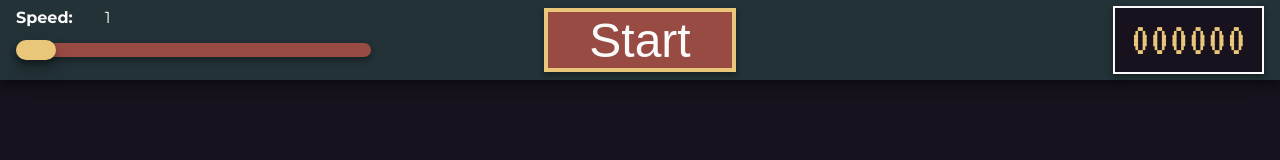
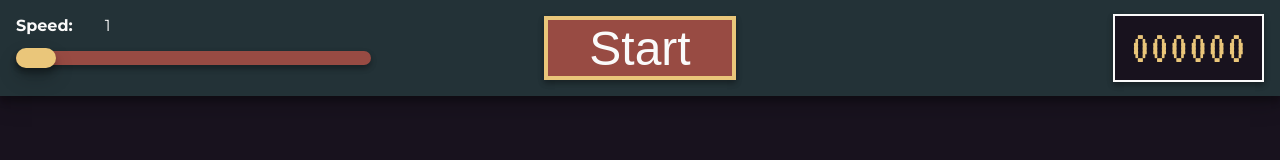
Before and after one commit to jgdigitaljedi/dots, a website: page views/index.html in a window 1280 px wide. Drawn offline with nearby package versions, Linux system fonts and the light colour scheme; files that its build step writes are made by us from their sources.

Commit message:
hardcoded toolbar height after seeing it run on glitch in short window

```diff
--- a/public/style/style.scss
+++ b/public/style/style.scss
@@ -22,9 +22,9 @@ body {
     background-color: $secondary;
     color: $flat-white;
     display: flex;
-    height: 10%;
+    height: 6rem;
     justify-content: space-around;
-    min-height: 3rem;
+    // min-height: 3rem;
     width: 100%;
     @include box_shadow(3);
     @media only screen and (max-width: 550px) {
@@ -203,7 +203,7 @@ body {
     }
   }
   .game-area {
-    height: 90%;
+    height: calc(100vh - 6rem);
     @media only screen and (max-width: 550px) {
       height: calc(100vh - 12rem);
     }
```
Also changed, not shown: public/css/style.css, 1 other file.
